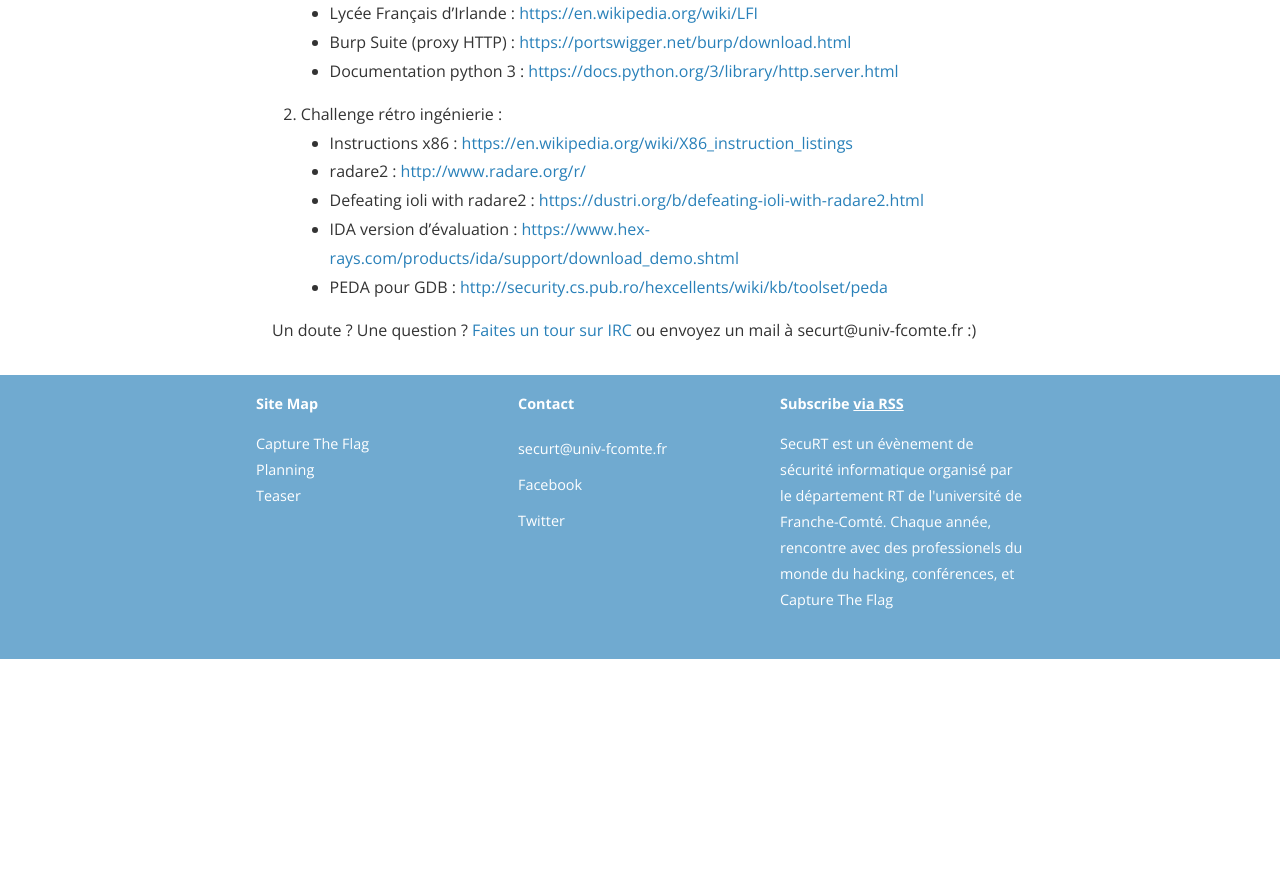
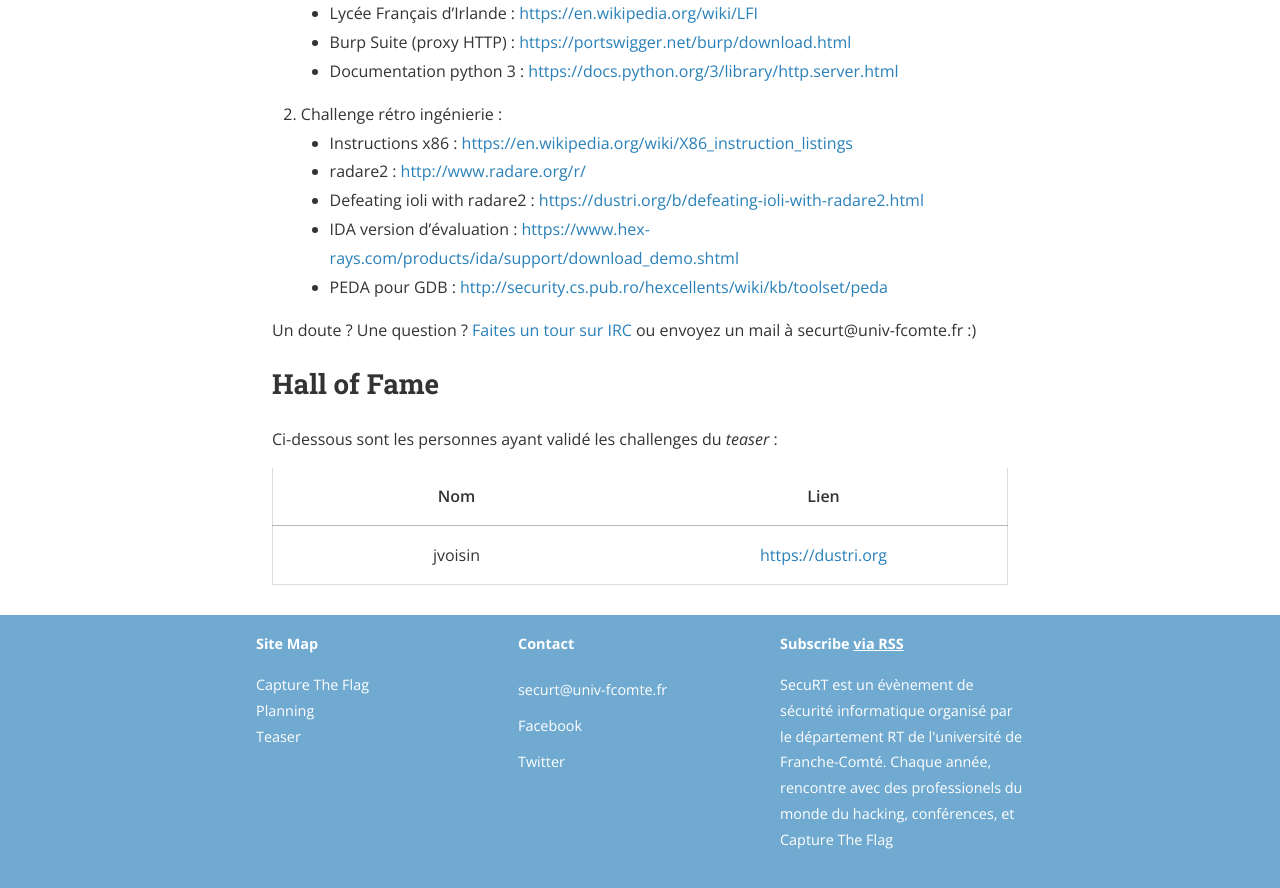
Before and after one commit to SecuRT/securt.github.io, a Jekyll site: the page built from teaser.md, in a window 1280 px wide and 900 px high, scrolled down 891 px. Shown: the top 888 px of the window. Built offline with Jekyll 4.4.1, drawn with Linux system fonts in a browser that asks for light colours; nearby versions of some CDN libraries; before the commit the page ends 1550 px from its top, so only the background shows below that.

Commit message:
[teaser] Add draft Hall of Fame

```diff
--- a/teaser.md
+++ b/teaser.md
@@ -39,3 +39,11 @@
 
 Un doute ? Une question ? [Faites un tour sur IRC](http://webchat.freenode.net/?channels=hackgyver) ou envoyez un mail
 à securt@univ-fcomte.fr :)
+
+## Hall of Fame
+
+Ci-dessous sont les personnes ayant validé les challenges du *teaser* :
+
+Nom | Lien
+:---: | :---:
+jvoisin | <https://dustri.org>
```
